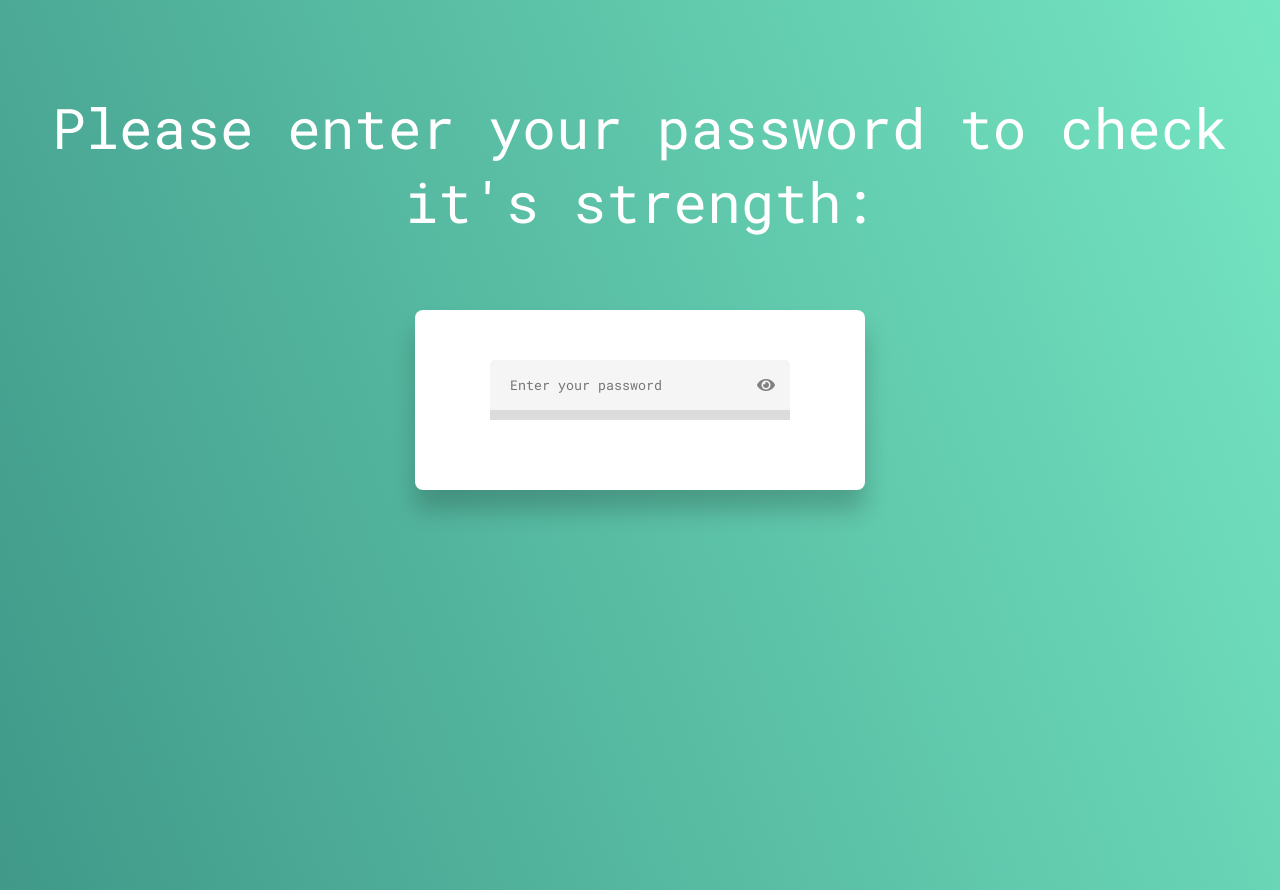
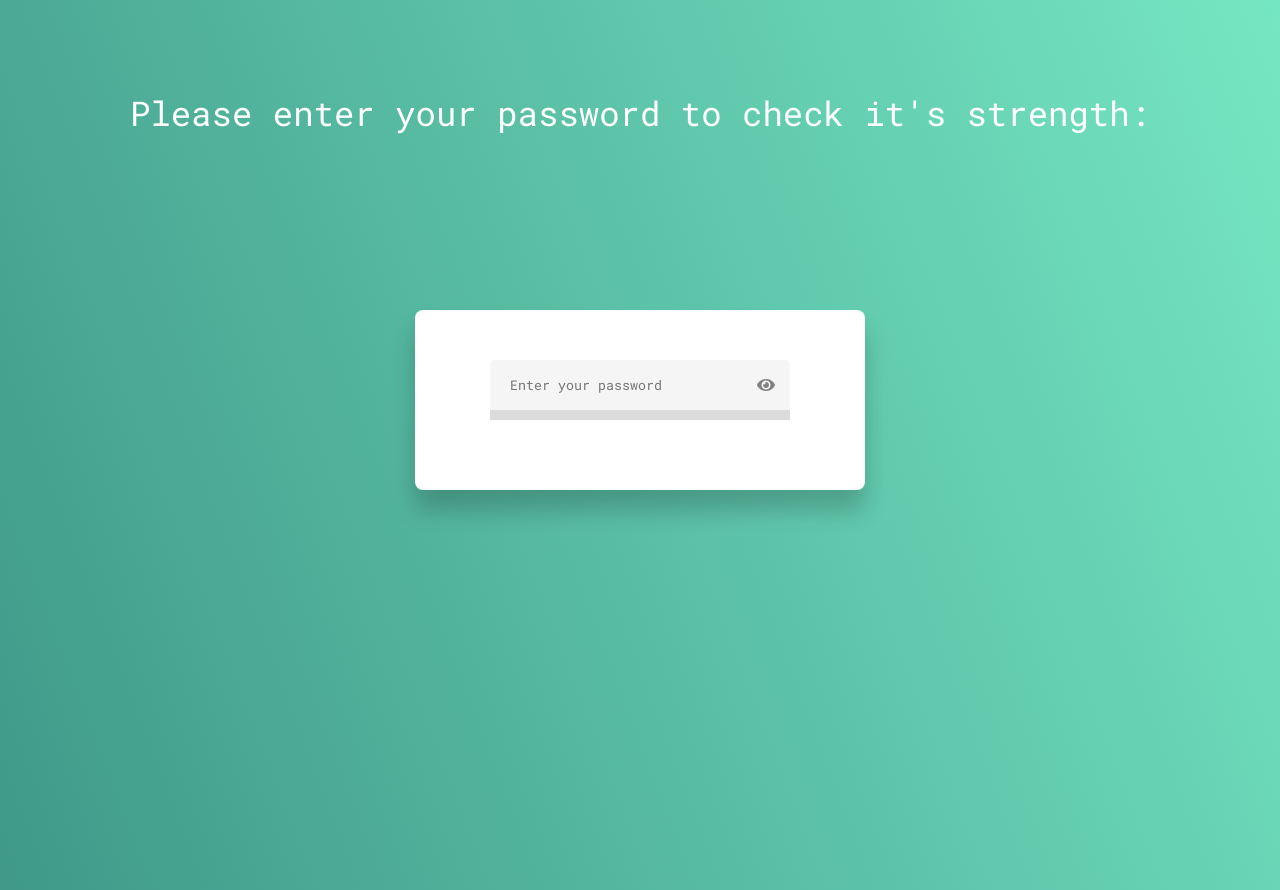
Before and after one commit to Srijita2002/Password_Strength_Checker, a plain HTML site: page index.html in a window 1280 px wide. Drawn offline with Linux system fonts and the light colour scheme.

Commit message:
Update style.css

```diff
--- a/style.css
+++ b/style.css
@@ -15,7 +15,7 @@ body{
 }
 .description {
     font-family: 'Roboto Mono', monospace;
-    font-size: 56px;
+    font-size: 34px;
     color: white;
     margin-bottom: 30px;
     margin-top: 90px;
```
